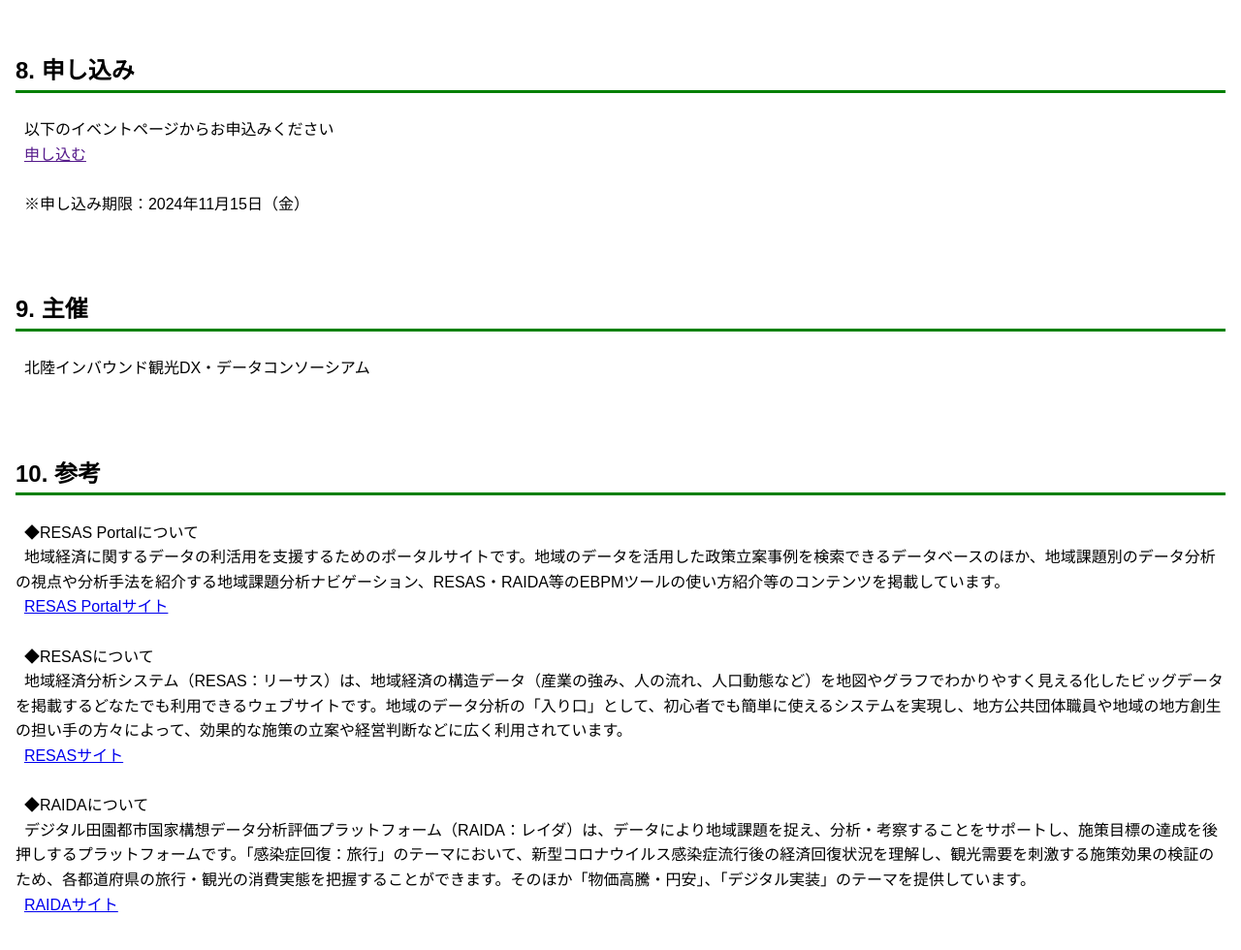
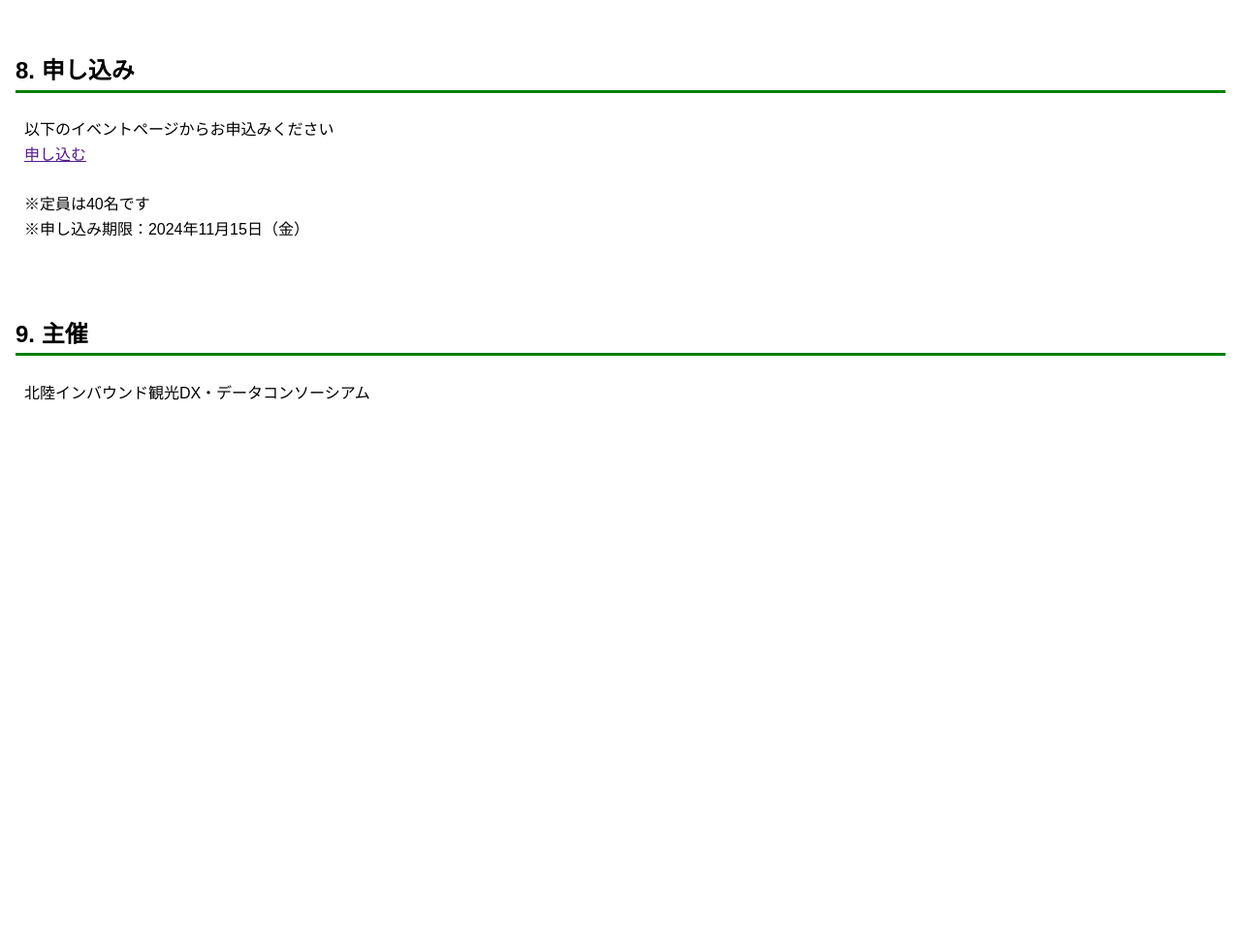
Before and after one commit to hokuriku-inbound-kanko/hackathon, a plain HTML site: page index.html in a window 1280 px wide. Shown: the part 2284-3264 px from the top of the page at 97% size. After the commit the page ends 2805 px from the top, so only its background shows below. Drawn offline with Linux system fonts and the light colour scheme.

Commit message:
Update index.html

```diff
--- a/index.html
+++ b/index.html
@@ -96,6 +96,7 @@
   以下のイベントページからお申込みください
   <a href="">申し込む</a>
 
+  ※定員は40名です
   ※申し込み期限：2024年11月15日（金）
   </section>
 
@@ -104,20 +105,6 @@
   北陸インバウンド観光DX・データコンソーシアム
   </section>
 
-  <section>
-  <h2>10. 参考</h2>
-  ◆RESAS Portalについて
-  地域経済に関するデータの利活用を支援するためのポータルサイトです。地域のデータを活用した政策立案事例を検索できるデータベースのほか、地域課題別のデータ分析の視点や分析手法を紹介する地域課題分析ナビゲーション、RESAS・RAIDA等のEBPMツールの使い方紹介等のコンテンツを掲載しています。
-  <a href="https://resas-portal.go.jp/" target="_blank">RESAS Portalサイト</a>
-
-  ◆RESASについて
-  地域経済分析システム（RESAS：リーサス）は、地域経済の構造データ（産業の強み、人の流れ、人口動態など）を地図やグラフでわかりやすく見える化したビッグデータを掲載するどなたでも利用できるウェブサイトです。地域のデータ分析の「入り口」として、初心者でも簡単に使えるシステムを実現し、地方公共団体職員や地域の地方創生の担い手の方々によって、効果的な施策の立案や経営判断などに広く利用されています。
-  <a href="https://resas.go.jp/" target="_blank">RESASサイト</a>
-
-  ◆RAIDAについて
-  デジタル田園都市国家構想データ分析評価プラットフォーム（RAIDA：レイダ）は、データにより地域課題を捉え、分析・考察することをサポートし、施策目標の達成を後押しするプラットフォームです。「感染症回復：旅行」のテーマにおいて、新型コロナウイルス感染症流行後の経済回復状況を理解し、観光需要を刺激する施策効果の検証のため、各都道府県の旅行・観光の消費実態を把握することができます。そのほか「物価高騰・円安」、「デジタル実装」のテーマを提供しています。
-  <a href="https://raida.go.jp/" target="_blank">RAIDAサイト</a>
-  </section>
   <br><br><br>
     <script type="module" src="https://js.sabae.cc/QRCode.js"></script>
     <qr-code></qr-code>
```
